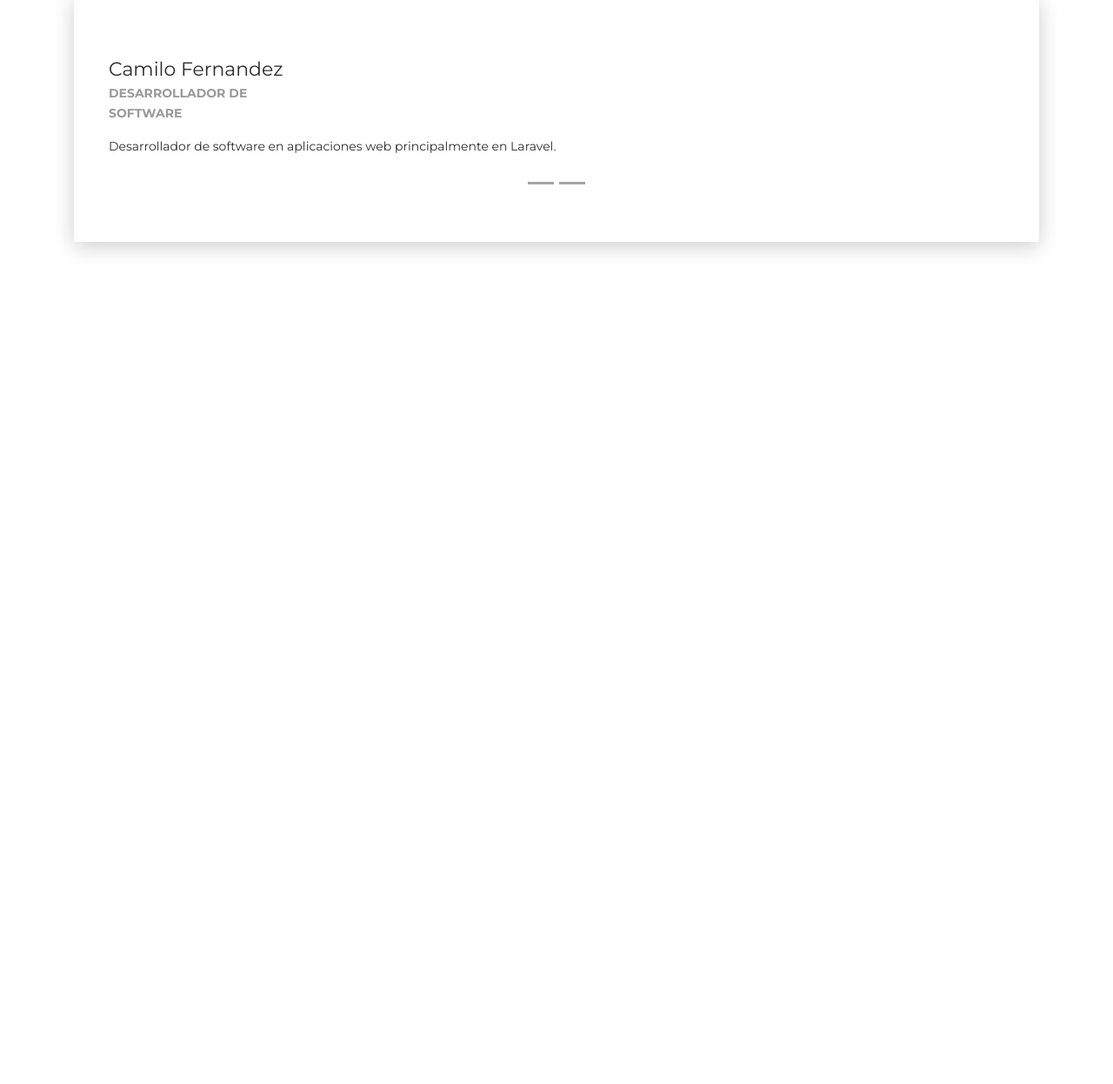
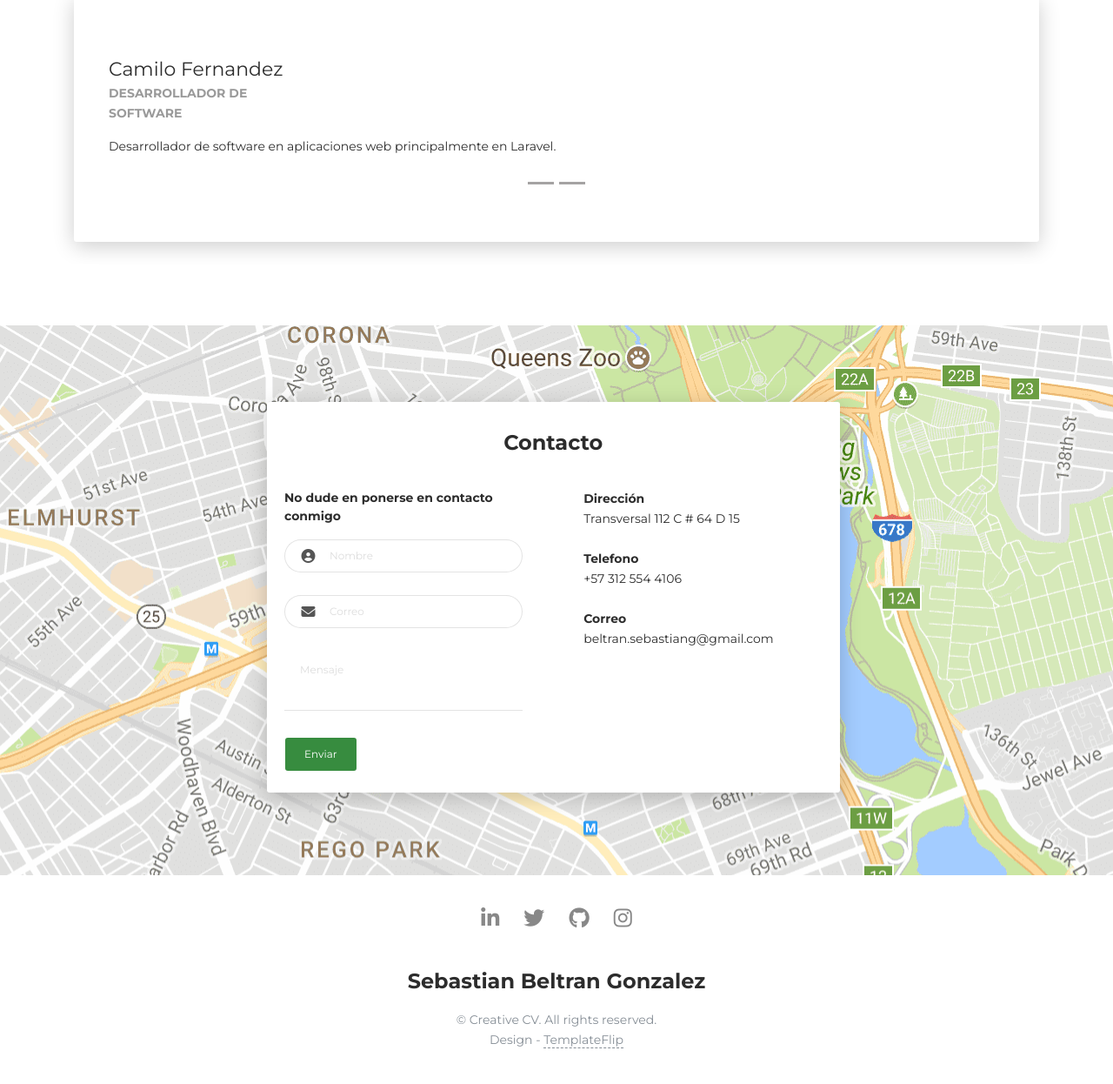
Before and after one commit to Sebastian-Beltran/CV, a plain HTML site: page index.html in a window 1280 px wide. Shown: the part 6684-7930 px from the top of the page at 87% size. Before the commit the page ends 6988 px from the top, so only its background shows below. Drawn offline with nearby package versions, Linux system fonts and the light colour scheme.

Commit message:
Ajuste contacto

```diff
--- a/index.html
+++ b/index.html
@@ -61,7 +61,7 @@
         <div class="container">
           <div class="button-container">
             <!-- Boton de email -->
-            <a class="btn btn-default btn-round btn-lg btn-icon" href="https://www.linkedin.com/in/sebastian-beltran-gonzalez-98b503174/" rel="tooltip" title="Visita mi perfil de Linkedin">
+            <a class="btn btn-default btn-round btn-lg btn-icon" href="https://www.linkedin.com/in/sebastian-beltran-gonzalez-98b503174/" target="_blank" rel="tooltip" title="Visita mi perfil de Linkedin">
               <i class="fa fa-linkedin"></i>
             </a>
             <!-- Boton GitHub -->
@@ -499,50 +499,43 @@
     </div>
   </div>
 </div>
-<!-- <div class="section" id="contact">
+<div class="section" id="contact">
   <div class="cc-contact-information" style="background-image: url('images/staticmap.png')">
     <div class="container">
       <div class="cc-contact">
         <div class="row">
           <div class="col-md-9">
             <div class="card mb-0" data-aos="zoom-in">
-              <div class="h4 text-center title">Contact Me</div>
+              <div class="h4 text-center title">Contacto</div>
               <div class="row">
                 <div class="col-md-6">
                   <div class="card-body">
-                    <form action="https://formspree.io/your@email.com" method="POST">
-                      <div class="p pb-3"><strong>Feel free to contact me </strong></div>
+                    <form action="https://formspree.io/f/xdoyopor" method="POST">
+                      <div class="p pb-3"><strong>No dude en ponerse en contacto conmigo </strong></div>
                       <div class="row mb-3">
                         <div class="col">
                           <div class="input-group"><span class="input-group-addon"><i class="fa fa-user-circle"></i></span>
-                            <input class="form-control" type="text" name="name" placeholder="Name" required="required"/>
-                          </div>
-                        </div>
-                      </div>
-                      <div class="row mb-3">
-                        <div class="col">
-                          <div class="input-group"><span class="input-group-addon"><i class="fa fa-file-text"></i></span>
-                            <input class="form-control" type="text" name="Subject" placeholder="Subject" required="required"/>
+                            <input class="form-control" type="text" name="name" placeholder="Nombre" required="required"/>
                           </div>
                         </div>
                       </div>
                       <div class="row mb-3">
                         <div class="col">
                           <div class="input-group"><span class="input-group-addon"><i class="fa fa-envelope"></i></span>
-                            <input class="form-control" type="email" name="_replyto" placeholder="E-mail" required="required"/>
+                            <input class="form-control" type="email" name="_replyto" placeholder="Correo" required="required"/>
                           </div>
                         </div>
                       </div>
                       <div class="row mb-3">
                         <div class="col">
                           <div class="form-group">
-                            <textarea class="form-control" name="message" placeholder="Your Message" required="required"></textarea>
+                            <textarea class="form-control" name="message" placeholder="Mensaje" required="required"></textarea>
                           </div>
                         </div>
                       </div>
                       <div class="row">
                         <div class="col">
-                          <button class="btn btn-primary" type="submit">Send</button>
+                          <button class="btn btn-primary" target="_blank" type="submit">Enviar</button>
                         </div>
                       </div>
                     </form>
@@ -550,12 +543,12 @@
                 </div>
                 <div class="col-md-6">
                   <div class="card-body">
-                    <p class="mb-0"><strong>Address </strong></p>
-                    <p class="pb-2">140, City Center, New York, U.S.A</p>
-                    <p class="mb-0"><strong>Phone</strong></p>
-                    <p class="pb-2">+1718-111-0011</p>
-                    <p class="mb-0"><strong>Email</strong></p>
-                    <p>anthony@company.com</p>
+                    <p class="mb-0"><strong>Dirección </strong></p>
+                    <p class="pb-2">Transversal 112 C # 64 D 15</p>
+                    <p class="mb-0"><strong>Telefono</strong></p>
+                    <p class="pb-2">+57 312 554 4106</p>
+                    <p class="mb-0"><strong>Correo</strong></p>
+                    <p>beltran.sebastiang@gmail.com</p>
                   </div>
                 </div>
               </div>
@@ -565,9 +558,10 @@
       </div>
     </div>
   </div>
-</div> -->
+</div>
 </div>
     </div>
+    <!-- <iframe src="https://www.google.com/maps/embed?pb=!1m18!1m12!1m3!1d3976.363657922358!2d-74.13761708467443!3d4.706733342914436!2m3!1f0!2f0!3f0!3m2!1i1024!2i768!4f13.1!3m3!1m2!1s0x8e3f9cad5b9716b5%3A0x11fc49bc3e8567aa!2sTv.%20112C%20%2364d-15%2C%20Bogot%C3%A1!5e0!3m2!1ses!2sco!4v1617921808986!5m2!1ses!2sco" width="600" height="450" style="border:0;" allowfullscreen="" loading="lazy"></iframe> -->
     <!-- Modales -->
     <!-- Modal API Node -->
     <div class="modal fade" id="apinodeModal" tabindex="-1" role="dialog" aria-labelledby="exampleModalLabel" aria-hidden="true">
@@ -733,13 +727,17 @@
       </div>
     </div>
     <!-- ------------------------------------------------------------------------------------------------------- -->
-    <!-- <footer class="footer">
-      <div class="container text-center"><a class="cc-facebook btn btn-link" href="#"><i class="fa fa-facebook fa-2x " aria-hidden="true"></i></a><a class="cc-twitter btn btn-link " href="#"><i class="fa fa-twitter fa-2x " aria-hidden="true"></i></a><a class="cc-google-plus btn btn-link" href="#"><i class="fa fa-google-plus fa-2x" aria-hidden="true"></i></a><a class="cc-instagram btn btn-link" href="#"><i class="fa fa-instagram fa-2x " aria-hidden="true"></i></a></div>
-      <div class="h4 title text-center">Anthony Barnett</div>
+    <footer class="footer">
+      <div class="container text-center">
+        <a class="cc-facebook btn btn-link" target="_blank" href="https://www.linkedin.com/in/sebastian-beltran-gonzalez-98b503174/"><i class="fa fa-linkedin fa-2x " aria-hidden="true"></i></a>
+        <a class="cc-twitter btn btn-link " target="_blank" href="https://twitter.com/SebasSB_"><i class="fa fa-twitter fa-2x " aria-hidden="true"></i></a>
+        <a class="cc-google-plus btn btn-link" target="_blank" href="https://github.com/Sebastian-Beltran"><i class="fa fa-github fa-2x" aria-hidden="true"></i></a>
+        <a class="cc-instagram btn btn-link" target="_blank" href="https://www.instagram.com/sebastian.beltransb/"><i class="fa fa-instagram fa-2x " aria-hidden="true"></i></a></div>
+      <div class="h4 title text-center">Sebastian Beltran Gonzalez</div>
       <div class="text-center text-muted">
         <p>&copy; Creative CV. All rights reserved.<br>Design - <a class="credit" href="https://templateflip.com" target="_blank">TemplateFlip</a></p>
       </div>
-    </footer> -->
+    </footer>
 
     <script src="js/core/jquery.3.2.1.min.js?ver=1.1.0"></script>
     <script src="js/core/popper.min.js?ver=1.1.0"></script>
```
